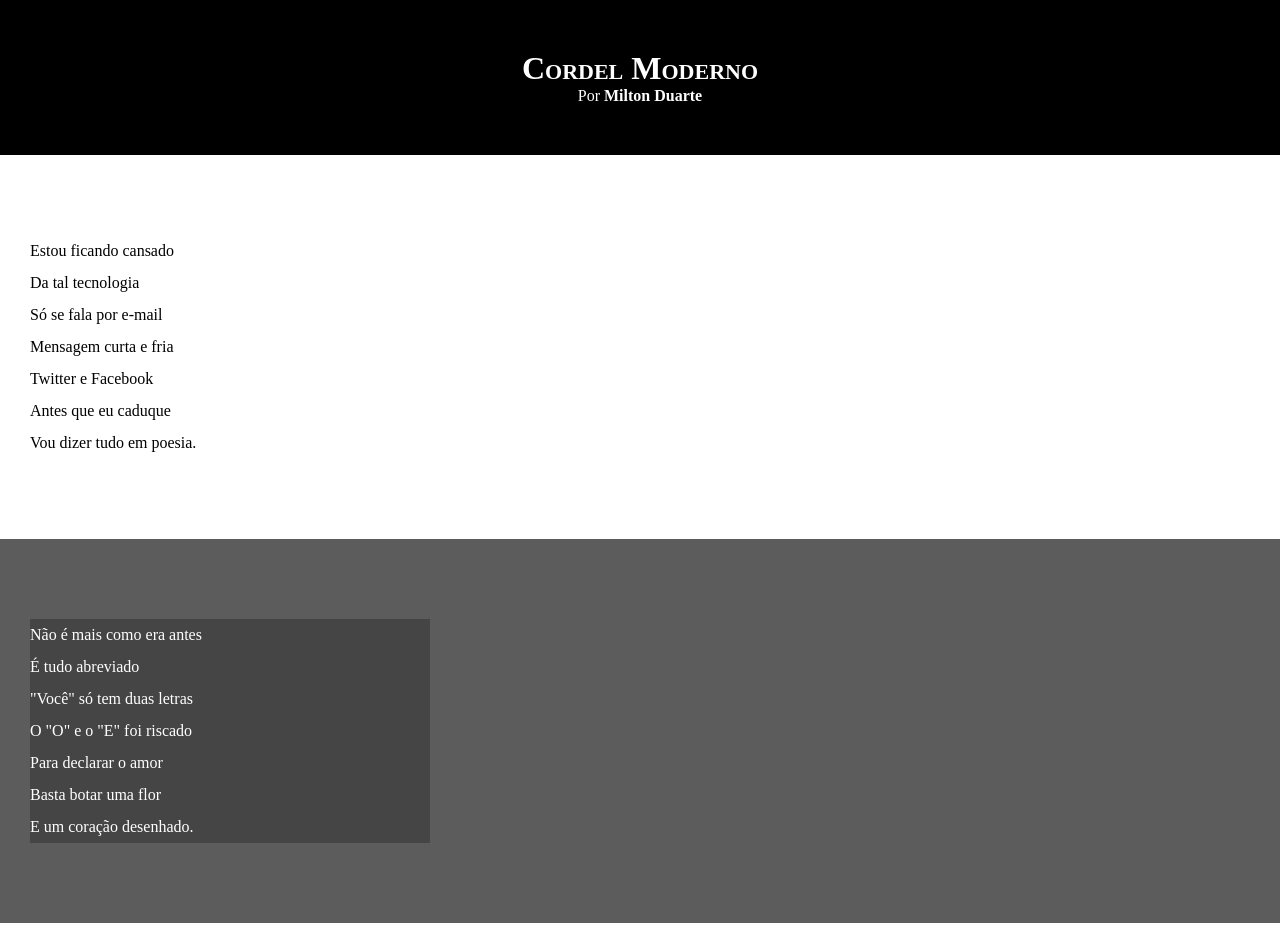
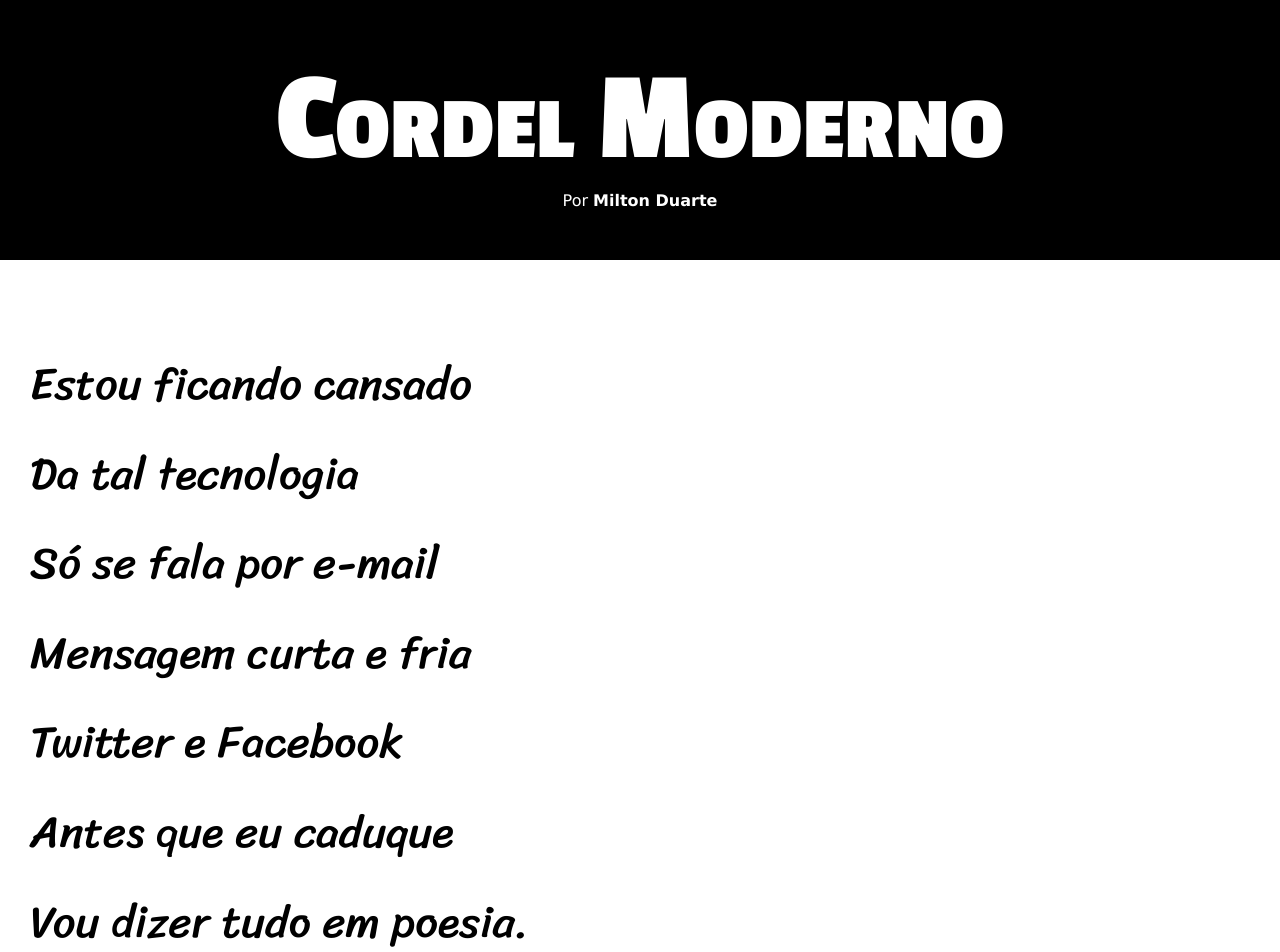
Before and after one commit to all3x-martins/projeto-cordel, a plain HTML site: page index.html in a window 1280 px wide. Shown: the top 952 px of the page. Drawn offline with Linux system fonts and the light colour scheme.

Commit message:
Atualização de estilos

```diff
--- a/estilo/style.css
+++ b/estilo/style.css
@@ -13,11 +13,13 @@
 *{
     margin: 0px;
     padding: 0px;
+    font-size: 1em;
 }
 
 html, body {
     min-height: 100vh;
     background-color: darkgray;
+    font-family: var(--fonte1);
 
 }
 
@@ -30,6 +32,8 @@ header {
 header > h1 {
  padding-top: 50px;
  font-variant: small-caps;
+ font-family: var(--fonte2);
+ font-size: 10vw;
 }
 
 header > p {
@@ -51,7 +55,9 @@ section {
     padding-top: 10vh;
     padding-bottom: 10vh;
     line-height: 2em;
+    font-family: var(--fonte3);
     padding-left: 30px;
+    font-size: 3.5vw;
 }
 
 section.normal {
@@ -66,7 +72,8 @@ section.imagem {
 }
 
 section.imagem > p {
-    width: 400px;
+    display: inline-block;
+    padding: 5px;
     background-color: rgba(0, 0, 0, 0.256);
 }
 
```
